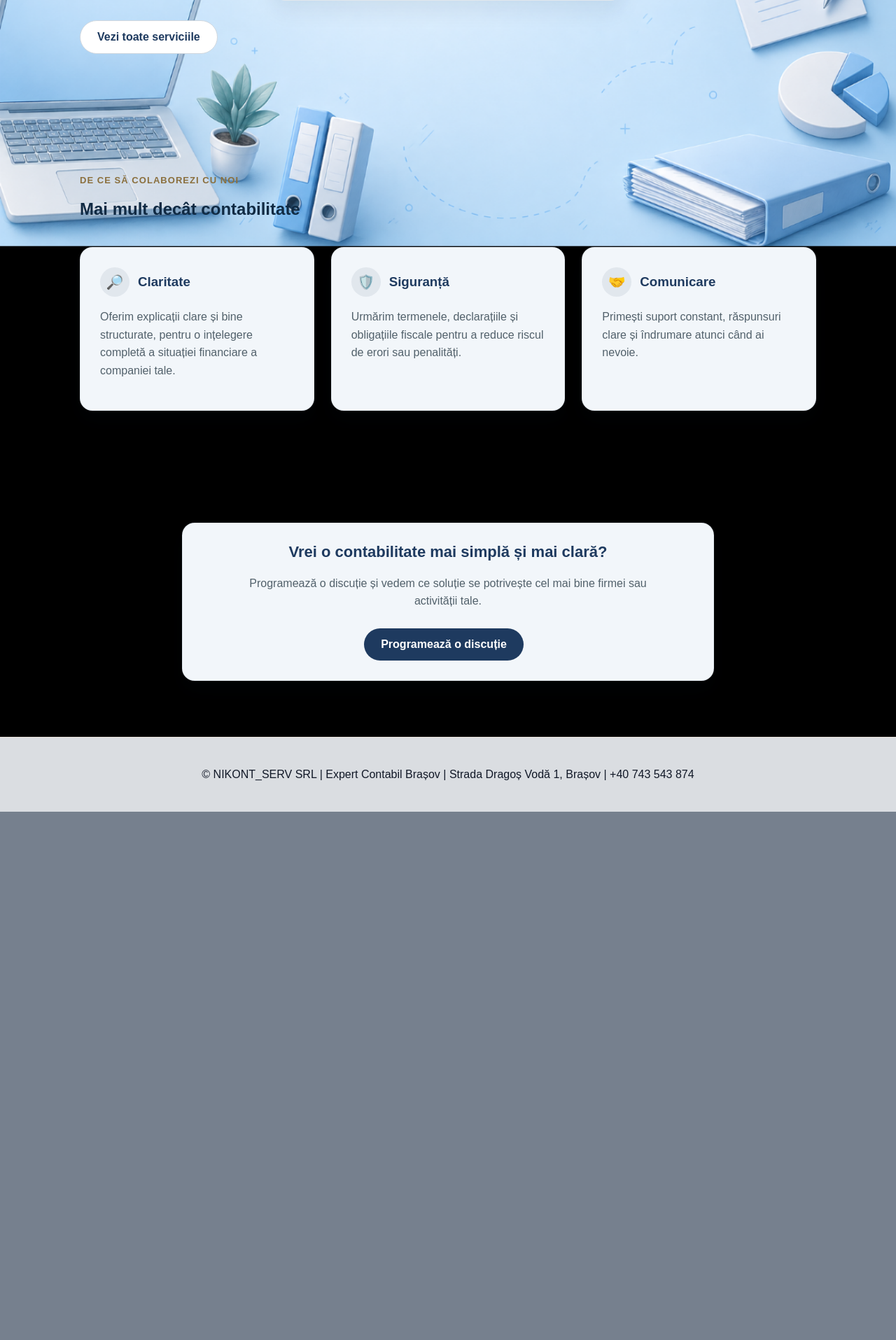
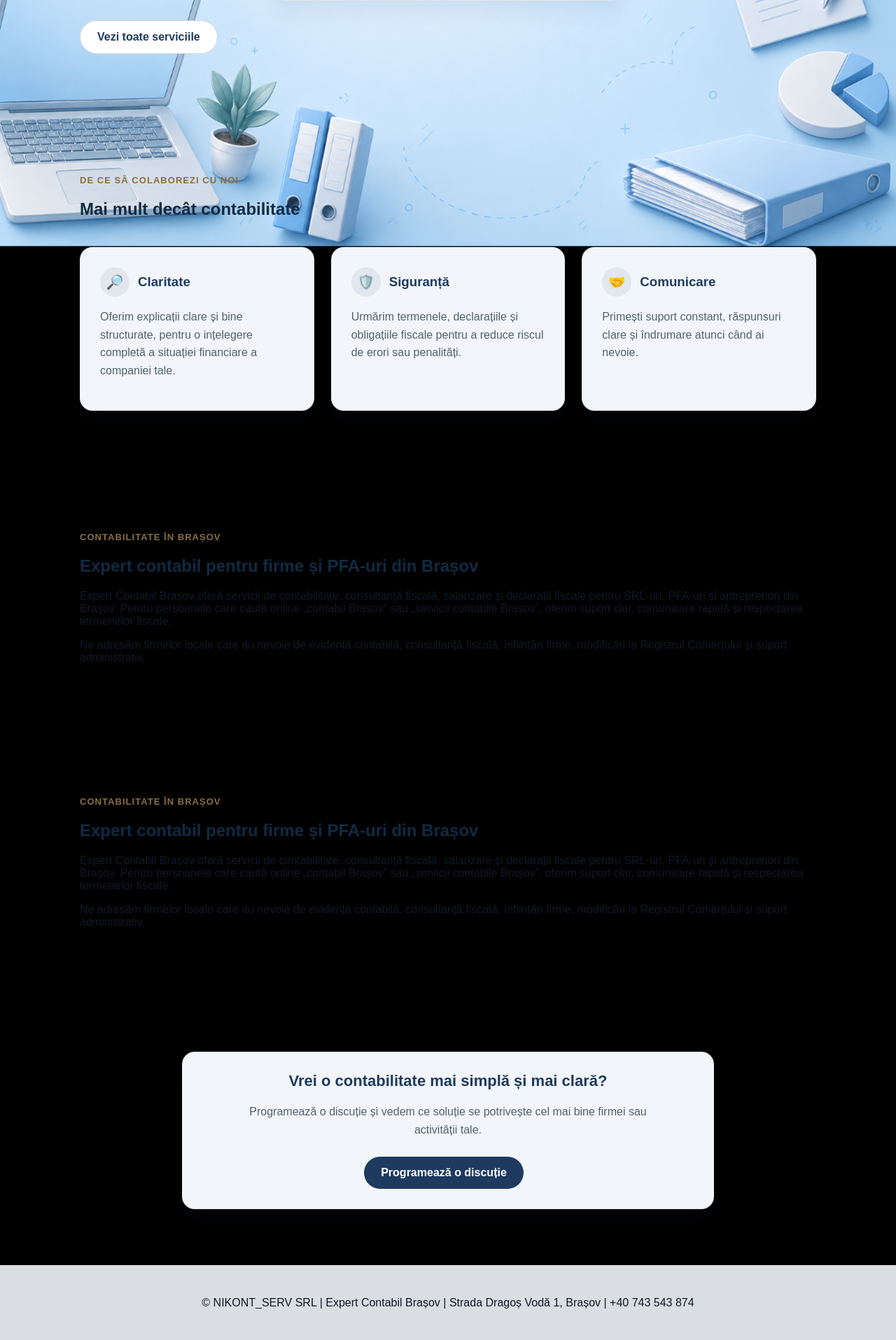
Before and after one commit to DAdrian34/Accounting_Site, a Django app: page / in a window 1280 px wide. Shown: the part 1460-3375 px from the top of the page at 70% size. Before the commit the page ends 2620 px from the top, so only its background shows below. Run offline with Django 5.2, Linux system fonts and the light colour scheme.

Commit message:
Indexing update

```diff
--- a/templates/core/home.html
+++ b/templates/core/home.html
@@ -138,6 +138,44 @@
 </section>
 
 <section class="page-section reveal">
+  <p class="eyebrow">Contabilitate în Brașov</p>
+  <h2>Expert contabil pentru firme și PFA-uri din Brașov</h2>
+
+  <p>
+    Expert Contabil Brașov oferă servicii de contabilitate, consultanță fiscală,
+    salarizare și declarații fiscale pentru SRL-uri, PFA-uri și antreprenori din
+    Brașov. Pentru persoanele care caută online „contabil Brasov” sau „servicii
+    contabile Brasov”, oferim suport clar, comunicare rapidă și respectarea
+    termenelor fiscale.
+  </p>
+
+  <p>
+    Ne adresăm firmelor locale care au nevoie de evidență contabilă, consultanță
+    fiscală, înființări firme, modificări la Registrul Comerțului și suport
+    administrativ.
+  </p>
+</section>
+
+<section class="page-section reveal">
+  <p class="eyebrow">Contabilitate în Brașov</p>
+  <h2>Expert contabil pentru firme și PFA-uri din Brașov</h2>
+
+  <p>
+    Expert Contabil Brașov oferă servicii de contabilitate, consultanță fiscală,
+    salarizare și declarații fiscale pentru SRL-uri, PFA-uri și antreprenori din
+    Brașov. Pentru persoanele care caută online „contabil Brasov” sau „servicii
+    contabile Brasov”, oferim suport clar, comunicare rapidă și respectarea
+    termenelor fiscale.
+  </p>
+
+  <p>
+    Ne adresăm firmelor locale care au nevoie de evidență contabilă, consultanță
+    fiscală, înființări firme, modificări la Registrul Comerțului și suport
+    administrativ.
+  </p>
+</section>
+
+<section class="page-section reveal">
   <div class="card card-featured services-cta reveal reveal-delay-1">
     <h2>Vrei o contabilitate mai simplă și mai clară?</h2>
     <p>
```
